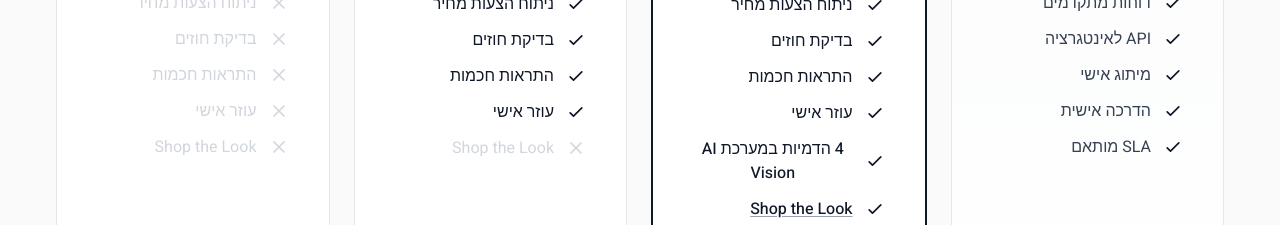
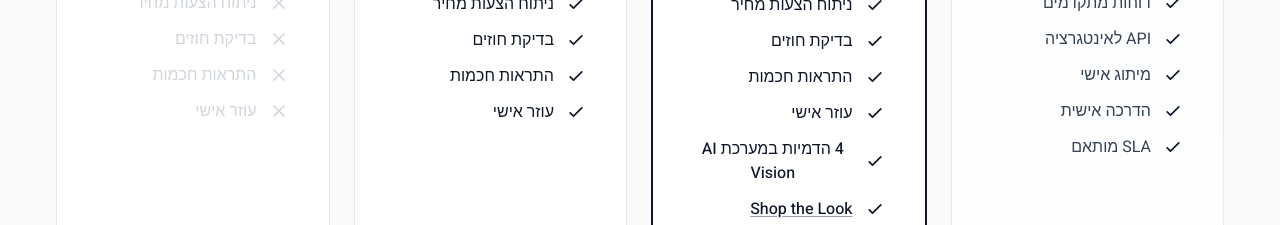
Before and after one commit to guyceza/shiputz-ai, a Next.js app: page / in a window 1280 px wide. Shown: the part 7340-7565 px from the top of the page. Built offline with nearby package versions, Linux system fonts and the light colour scheme; no server answers.

Commit message:
Make Shop the Look plusOnly - align with AI Vision feature

```diff
--- a/src/components/PricingComparison.tsx
+++ b/src/components/PricingComparison.tsx
@@ -13,7 +13,7 @@ const allFeatures = [
   { name: "התראות חכמות", free: false, premium: true, plus: true },
   { name: "עוזר אישי", free: false, premium: true, plus: true },
   { name: "4 הדמיות במערכת AI Vision", free: false, premium: false, plus: true, plusOnly: true },
-  { name: "Shop the Look", free: false, premium: false, plus: true, link: "/shop-look" },
+  { name: "Shop the Look", free: false, premium: false, plus: true, link: "/shop-look", plusOnly: true },
 ];
 
 const businessFeatures = [
```
